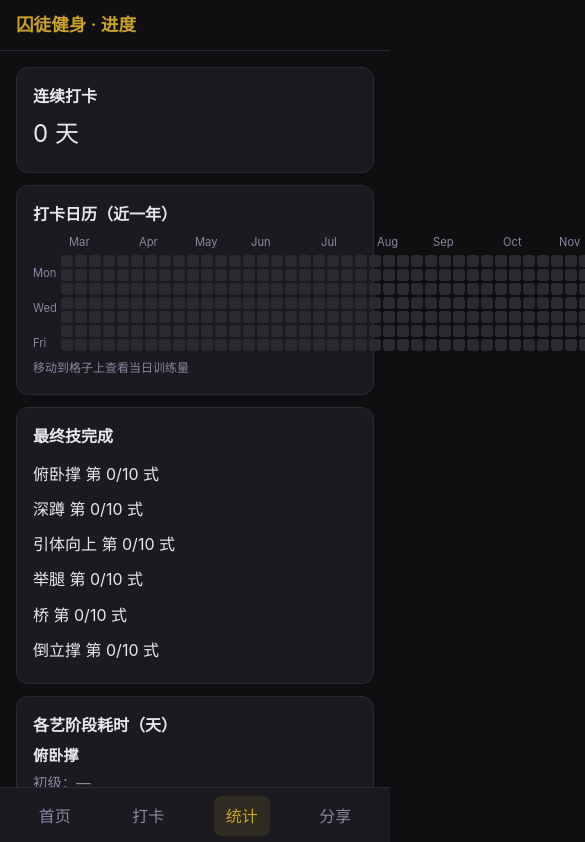
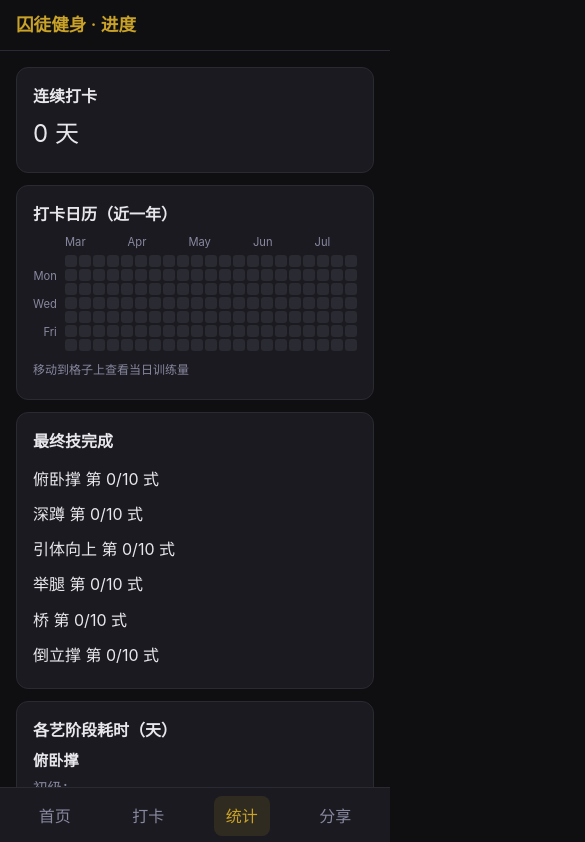
Before and after one commit to FangHaoming/prizonor-fitness, a React (Vite) app: page /prizonor-fitness/stats in a window 390 px wide. Shown: the top 842 px of the page, 585 px wide, since content can reach past the window. Built offline with nearby package versions, Linux system fonts and the light colour scheme.

Commit message:
✨ Update heatmap styling for improved mobile responsiveness and adjust date matrix to align with Sunday. Enhanced layout for better visual clarity and spacing in Stats page.

```diff
--- a/src/App.css
+++ b/src/App.css
@@ -229,53 +229,68 @@
 .art-stats p { margin: 0.15rem 0; font-size: 0.9rem; color: var(--text-muted); }
 
 .heatmap-wrapper {
-  display: inline-block;
+  display: block;
+  max-width: 100%;
+  overflow-x: auto;
+  padding-bottom: 4px;
   font-size: 0.7rem;
   color: var(--text-muted);
   user-select: none;
+  -webkit-overflow-scrolling: touch;
 }
 
 .heatmap-months {
   display: flex;
   align-items: flex-end;
-  margin-left: 18px; /* 为星期标签预留空间 */
+  margin-left: 0;
   margin-bottom: 4px;
 }
 
 .heatmap-month-spacer {
-  width: 18px;
+  width: 32px; /* 左侧星期列（18px）+ 与格子的间距（14px） */
   flex: 0 0 auto;
 }
 
 .heatmap-month-row {
   display: flex;
-  gap: 2px;
-  overflow: hidden;
+  /* 相邻月份标签之间的水平间隔约等于 3 个日期格子（3*12px + 2*2px gap = 40px） */
+  gap: 42px;
 }
 
 .heatmap-month-label {
   display: block;
-  width: 12px;
+  width: auto;
   text-align: left;
 }
 
 .heatmap {
   display: flex;
-  max-width: 100%;
-  overflow-x: hidden; /* 不出现滚动条 */
 }
 
 .heatmap-weekdays {
-  display: flex;
-  flex-direction: column;
-  justify-content: space-between;
-  margin-right: 4px;
-  padding-top: 10px;
+  display: grid;
+  grid-template-rows: repeat(7, 14px); /* 7 行：与日期格子行数一致（12px + 2px 间距） */
+  width: 18px;
+  flex: 0 0 18px;
+  margin-right: 14px; /* 和格子拉开一点距离 */
 }
 
 .heatmap-weekdays span {
-  height: 16px;
-  line-height: 16px;
+  height: 14px;
+  line-height: 14px;
+  align-self: center;
+  justify-self: flex-end; /* 文本靠近格子一侧 */
+}
+
+/* Mon / Wed / Fri 分别落在对应的日期行（第 2、4、6 行） */
+.heatmap-weekdays span:nth-child(1) {
+  grid-row: 2;
+}
+.heatmap-weekdays span:nth-child(2) {
+  grid-row: 4;
+}
+.heatmap-weekdays span:nth-child(3) {
+  grid-row: 6;
 }
 
 .heatmap-grid {
@@ -369,3 +384,20 @@
   background: linear-gradient(135deg, #b91c1c, #ef4444);
   color: #fee2e2;
 }
+
+/* 移动端：让月份标签和格子按实际内容宽度展开，一起横向滚动 */
+@media (max-width: 600px) {
+  .heatmap-month-row,
+  .heatmap-grid {
+    width: max-content;
+  }
+
+  /* 保证移动端月份之间也按 3 个格子左右的间距排布 */
+  .heatmap-month-row {
+    gap: 42px;
+  }
+
+  .heatmap-month-label {
+    width: auto;
+  }
+}
--- a/src/pages/Stats.tsx
+++ b/src/pages/Stats.tsx
@@ -16,12 +16,12 @@ const stageLabel: Record<string, string> = {
   master: '最终技',
 };
 
-// 对齐到本周周一，生成按周列的日期矩阵（类似 GitHub 贡献图）
+// 对齐到本周周日，生成按周列的日期矩阵（与 GitHub 贡献图一致）
 function buildWeeks(end: Date, weeks: number): Date[][] {
   const endCopy = new Date(end);
   const day = endCopy.getDay(); // 0=Sun ... 6=Sat
-  const offsetToMonday = (day + 6) % 7;
-  endCopy.setDate(endCopy.getDate() - offsetToMonday);
+  const offsetToSunday = day; // 以周日作为一列的起始
+  endCopy.setDate(endCopy.getDate() - offsetToSunday);
 
   const start = new Date(endCopy);
   start.setDate(endCopy.getDate() - (weeks - 1) * 7);
@@ -75,7 +75,7 @@ export default function Stats() {
   }
 
   const today = new Date();
-  const weeks = buildWeeks(today, 52);
+  const weeks = buildWeeks(today, 53);
   const monthFormatter = new Intl.DateTimeFormat('en-US', { month: 'short' });
 
   // 根据实际训练量动态计算颜色阈值，让差异更明显
@@ -99,11 +99,15 @@ export default function Stats() {
               {weeks.map((week, wi) => {
                 const firstDay = week[0];
                 const prev = weeks[wi - 1]?.[0];
+                // 第 0 列只有在刚好是某月 1 号时才显示月份，
+                // 否则从第二列起按月份变更显示，避免「FeMar」叠在一起
                 const showLabel =
-                  wi === 0 || firstDay.getMonth() !== prev.getMonth();
+                  (wi === 0 && firstDay.getDate() === 1) ||
+                  (wi > 0 && prev && firstDay.getMonth() !== prev.getMonth());
+                if (!showLabel) return null;
                 return (
                   <span key={wi} className="heatmap-month-label">
-                    {showLabel ? monthFormatter.format(firstDay) : ''}
+                    {monthFormatter.format(firstDay)}
                   </span>
                 );
               })}
```
